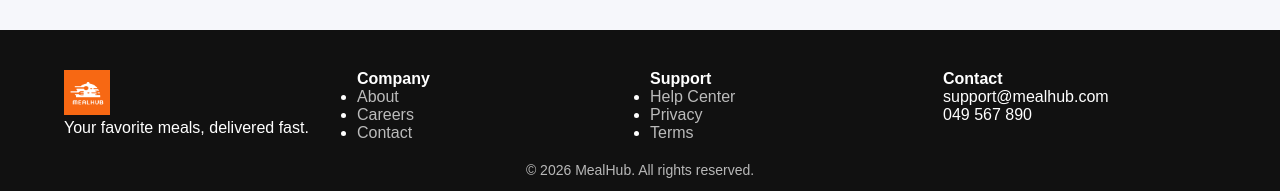
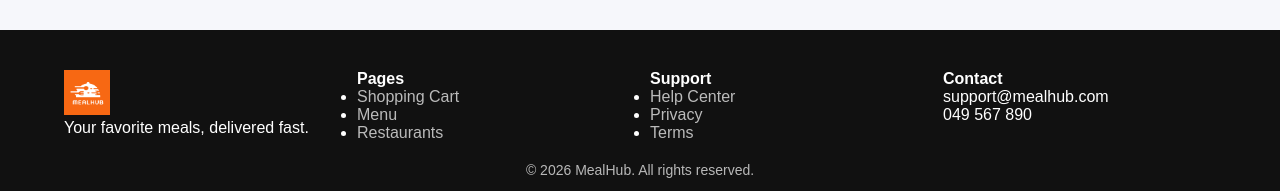
Before and after one commit to erblina777/Platforma_per_shperndarjen_e_ushqimit, a React app in the folder frontend/: page / in a window 1280 px wide. Shown: the part 1254-1445 px from the top of the page. Built offline with nearby package versions, Linux system fonts and the light colour scheme; no server answers; the HTML template or start-up script is replaced by a standard one.

Commit message:
HomePage Menu-Items Fix

```diff
--- a/frontend/src/components/Footer.jsx
+++ b/frontend/src/components/Footer.jsx
@@ -8,11 +8,11 @@ export default function Footer() {
         </div>
 
         <div>
-          <h4>Company</h4>
+          <h4>Pages</h4>
           <ul>
-            <li><a href="#">About</a></li>
-            <li><a href="#">Careers</a></li>
-            <li><a href="#">Contact</a></li>
+            <li><a href="#">Shopping Cart</a></li>
+            <li><a href="/menu-items">Menu</a></li>
+            <li><a href="#">Restaurants</a></li>
           </ul>
         </div>
 
--- a/frontend/src/pages/Home.jsx
+++ b/frontend/src/pages/Home.jsx
@@ -95,7 +95,7 @@ function Home() {
             {menuitems.map((item) => (
               <div className="card" key={item.id}>
                 <img
-                  src={`/images/menuitems/${item.foto}`}
+                  src={`http://localhost:3000/uploads/${item.foto}`}
                   alt={item.emertimi}
 
                 />
```
